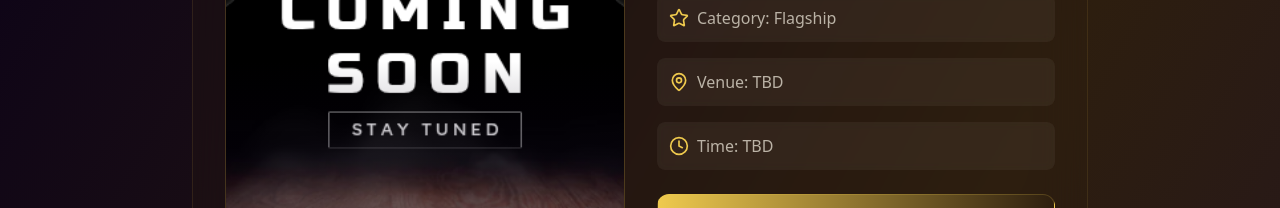
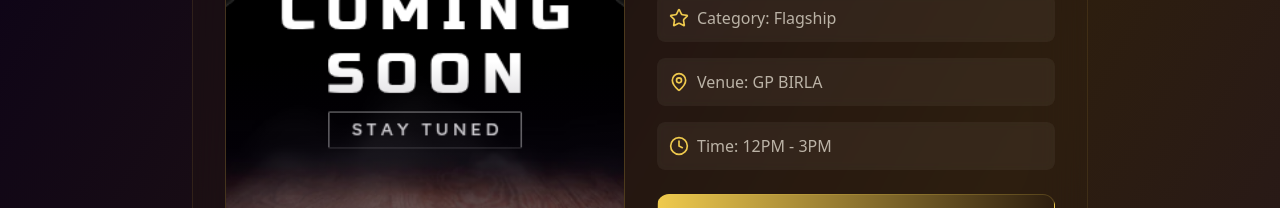
Before and after one commit to bitotsav-fest/website, a Next.js app: page /events/1 in a window 1280 px wide. Shown: the part 319-527 px from the top of the page. Built offline with nearby package versions, Linux system fonts and the light colour scheme; no server answers.

Commit message:
updated timings for events

```diff
--- a/src/app/events/data.js
+++ b/src/app/events/data.js
@@ -26,9 +26,9 @@ export const Eventsday = [
       "In case of conflicts, the decision of the judges would be considered final.",
       "There will be 2 winners - 1st & 2nd place.",
     ],
-    venue: "TBD",
-    time: "TBD",
-    day: 1,
+    venue: "GP BIRLA",
+    time: "12PM - 3PM",
+    day: 3,
   },
   {
     id: 2,
@@ -60,8 +60,8 @@ export const Eventsday = [
     ],
 
     contact: ["Reetika Tiwary - 70612 07063", "Ayushi Purty - 96305 26027"],
-    venue: "TBD",
-    time: "TBD",
+    venue: "SHORBAGH",
+    time: "9AM - 12PM",
     day: 1,
   },
   {
@@ -93,9 +93,9 @@ export const Eventsday = [
     ],
 
     contact: ["Nidhi: 6392639105"],
-    venue: "TBD",
-    time: "TBD",
-    day: 1,
+    venue: "233A & 235",
+    time: "9AM - 12PM",
+    day: 3,
   },
   {
     id: 4,
@@ -149,9 +149,9 @@ export const Eventsday = [
     ],
 
     contact: ["Mohit: 7970752663", "Abhinav: 99341 26439"],
-    venue: "TBD",
-    time: "TBD",
-    day: 1,
+    venue: "NCC",
+    time: "9AM - 12PM",
+    day: 2,
   },
   {
     id: 6,
@@ -165,8 +165,8 @@ export const Eventsday = [
     rules: ["Players: (divided into 1-2 members in a team)"],
 
     contact: ["Ishaan: 6202998647", "Pratham: 7207105737"],
-    venue: "TBD",
-    time: "TBD",
+    venue: "219 & 220",
+    time: "12PM - 3PM",
     day: 1,
   },
   {
@@ -190,9 +190,9 @@ export const Eventsday = [
       "The organising team reserves the right to disqualify any team engaging in malpractice.",
       "The decision of the organising team is final, binding, and indisputable for any discrepancies or disputes.",
     ],
-    venue: "TBD",
-    time: "TBD",
-    day: 1,
+    venue: "NCC GROUND",
+    time: "12PM - 3PM",
+    day: 2,
   },
   {
     id: 8,
@@ -228,9 +228,9 @@ export const Eventsday = [
       "1. In this event, participants get the opportunity to step into a flight simulator, where they can try piloting an aircraft.\n2. They can simulate takeoff, navigation, and landing, giving them a taste of what it's like to fly a plane.",
 
     contact: ["Prakriti Kumari: 9142714804"],
-    venue: "TBD",
-    time: "TBD",
-    day: 1,
+    venue: "231 & 237",
+    time: "12PM - 3PM",
+    day: 3,
   },
   {
     id: 10,
@@ -250,9 +250,9 @@ export const Eventsday = [
     ],
 
     contact: ["Amar: 7782951149"],
-    venue: "TBD",
-    time: "TBD",
-    day: 1,
+    venue: "206 & 207",
+    time: "9AM - 12PM",
+    day: 3,
   },
   {
     id: 11,
@@ -272,9 +272,9 @@ export const Eventsday = [
     ],
 
     contact: ["Amar: 7782951149"],
-    venue: "TBD",
-    time: "TBD",
-    day: 1,
+    venue: "206 & 207",
+    time: "9AM - 12PM",
+    day: 3,
   },
   {
     id: 12,
@@ -296,8 +296,8 @@ export const Eventsday = [
     ],
 
     contact: ["Vasundhara Arya: 9973215134", "Lucky Kr.: 7544063758"],
-    venue: "TBD",
-    time: "TBD",
+    venue: "233A & 235",
+    time: "9AM - 12PM",
     day: 1,
   },
   {
@@ -315,14 +315,14 @@ export const Eventsday = [
     ],
 
     contact: ["Akash Kumar Tiwary: 7070489408"],
-    venue: "TBD",
-    time: "TBD",
+    venue: "216 & 217",
+    time: "9AM - 12PM",
     day: 1,
   },
   {
     id: 14,
     imgURL: "/comingsoon.png",
-    name: "PITSTOP PIRSUIT",
+    name: "PITSTOP PURSUIT",
     club: "Srijan",
     category: "Formal",
     description:
@@ -348,9 +348,9 @@ export const Eventsday = [
     ],
 
     contact: ["Ayush Nigam: 9305891636"],
-    venue: "TBD",
-    time: "TBD",
-    day: 1,
+    venue: "205 & 209",
+    time: "12PM - 3PM",
+    day: 3,
   },
   {
     id: 15,
@@ -379,9 +379,9 @@ export const Eventsday = [
     ],
 
     contact: ["Shubham Kumar: 6200926298", "Khushi Sharma: 9137128115"],
-    venue: "TBD",
-    time: "TBD",
-    day: 1,
+    venue: "237 & 231",
+    time: "9AM - 12PM",
+    day: 2,
   },
   {
     id: 16,
@@ -409,9 +409,9 @@ export const Eventsday = [
     ],
 
     contact: ["Shubham Kumar: 6200926298", "Khushi Sharma: 9137128115"],
-    venue: "TBD",
-    time: "TBD",
-    day: 1,
+    venue: "NCC",
+    time: "9AM - 12PM",
+    day: 3,
   },
   {
     id: 17,
@@ -428,8 +428,8 @@ export const Eventsday = [
     ],
 
     contact: ["Sushant Gupta: 8860489995", "Akansha Chouhan: 9905786357"],
-    venue: "TBD",
-    time: "TBD",
+    venue: "231 & 237",
+    time: "12PM - 3PM",
     day: 1,
   },
   {
@@ -446,8 +446,8 @@ export const Eventsday = [
     ],
 
     contact: ["Soamya Parashar: 9771753905", "Anand Kumar: 9905590361"],
-    venue: "TBD",
-    time: "TBD",
+    venue: "209 & 205",
+    time: "9AM - 12PM",
     day: 1,
   },
   {
@@ -464,9 +464,9 @@ export const Eventsday = [
     ],
 
     contact: ["Soamya Parashar: 9771753905", "Anand Kumar: 9905590361"],
-    venue: "TBD",
-    time: "TBD",
-    day: 1,
+    venue: "206 & 207",
+    time: "12PM - 3PM",
+    day: 3,
   },
   {
     id: 20,
@@ -489,9 +489,9 @@ export const Eventsday = [
     ],
 
     contact: ["Pranav Raj Srivastav: 969316974", "Yogesh Kumar: 9708619840"],
-    venue: "TBD",
-    time: "TBD",
-    day: 1,
+    venue: "LH-2",
+    time: "9AM - 12PM",
+    day: 2,
   },
   {
     id: 21,
@@ -513,8 +513,8 @@ Prepare to be spellbound by the sheer brilliance, intensity, and passion of thes
       "Exceeding the time limit will result in a penalty of point deduction.",
     ],
     contact: ["Sanjay Thakur: +919088911111", "Khushi Kumari: +917970499566"],
-    venue: "TBD",
-    time: "TBD",
+    venue: "CAT HALL",
+    time: "9AM - 12PM",
     day: 1,
   },
   {
@@ -575,8 +575,8 @@ Prepare to be spellbound by the sheer brilliance, intensity, and passion of thes
     ],
 
     contact: ["Rachit Bansal: 9935441066", "Tejas: 7679500688"],
-    venue: "TBD",
-    time: "TBD",
+    venue: "235 & 233A",
+    time: "12PM - 3PM",
     day: 1,
   },
   {
@@ -598,9 +598,9 @@ Prepare to be spellbound by the sheer brilliance, intensity, and passion of thes
     ],
 
     contact: ["Sakshi Sinha: 6299504311", "Nishant Kumar: 6206597108"],
-    venue: "TBD",
-    time: "TBD",
-    day: 1,
+    venue: "217",
+    time: "12PM - 3PM",
+    day: 3,
   },
   {
     id: 26,
@@ -619,9 +619,9 @@ Prepare to be spellbound by the sheer brilliance, intensity, and passion of thes
     ],
 
     contact: ["Aashish Ranjan: 9262815123", "Aditya: 8797316741"],
-    venue: "TBD",
-    time: "TBD",
-    day: 1,
+    venue: "SHORBAGH",
+    time: "9AM - 12PM",
+    day: 2,
   },
   {
     id: 27,
@@ -639,9 +639,9 @@ Prepare to be spellbound by the sheer brilliance, intensity, and passion of thes
     ],
 
     contact: ["Pratik Singh: +91 8809493882", "Aditya Agarwal: +91 9508454048"],
-    venue: "TBD",
-    time: "TBD",
-    day: 1,
+    venue: "237 & 231",
+    time: "12PM - 3PM",
+    day: 2,
   },
   {
     id: 28,
@@ -660,9 +660,9 @@ Prepare to be spellbound by the sheer brilliance, intensity, and passion of thes
     ],
 
     contact: ["Aastha Chhabra: 9693759698", "Mouli: 8292992499"],
-    venue: "TBD",
-    time: "TBD",
-    day: 1,
+    venue: "233A & 235",
+    time: "12PM - 3PM",
+    day: 2,
   },
   {
     id: 29,
@@ -682,8 +682,8 @@ Prepare to be spellbound by the sheer brilliance, intensity, and passion of thes
     ],
 
     contact: ["Shail: +916201493576", "Ayush Raj: 8789610656"],
-    venue: "TBD",
-    time: "TBD",
+    venue: "206 & 207",
+    time: "12PM - 3PM",
     day: 1,
   },
   {
@@ -704,8 +704,8 @@ Prepare to be spellbound by the sheer brilliance, intensity, and passion of thes
     ],
 
     contact: ["Mohit: 7970752663", "Abhinav: 9934126439"],
-    venue: "TBD",
-    time: "TBD",
+    venue: "RnD",
+    time: "12PM - 3PM",
     day: 1,
   },
   {
@@ -762,9 +762,9 @@ Prepare to be spellbound by the sheer brilliance, intensity, and passion of thes
       "Md Raja Istekhar: +91 6204185245",
       "Naman Khatwani: +91 7880036191",
     ],
-    venue: "TBD",
-    time: "TBD",
-    day: 1,
+    venue: "216 & 217",
+    time: "12PM - 3PM",
+    day: 2,
   },
   {
     id: 32,
@@ -778,8 +778,8 @@ Prepare to be spellbound by the sheer brilliance, intensity, and passion of thes
     rules: ["Time Duration: 3 hours."],
 
     contact: ["Prakriti Kumari: 9142714804"],
-    venue: "TBD",
-    time: "TBD",
+    venue: "OAT",
+    time: "12PM - 3PM",
     day: 1,
   },
   {
@@ -800,9 +800,9 @@ Prepare to be spellbound by the sheer brilliance, intensity, and passion of thes
     ],
 
     contact: ["Adarsh - 6202172061", "Ramendra – 9570245195"],
-    venue: "TBD",
-    time: "TBD",
-    day: 1,
+    venue: "SHORBAGH",
+    time: "12PM - 3PM",
+    day: 2,
   },
   {
     id: 34,
@@ -822,8 +822,8 @@ Prepare to be spellbound by the sheer brilliance, intensity, and passion of thes
     ],
 
     contact: ["Rishabh Choudhary: 7903831772", "Richik: 9430372857"],
-    venue: "TBD",
-    time: "TBD",
+    venue: "208 & NCC GROUND",
+    time: "9AM - 12PM",
     day: 1,
   },
   {
@@ -847,9 +847,9 @@ Prepare to be spellbound by the sheer brilliance, intensity, and passion of thes
     ],
 
     contact: ["Aayush: 7859087199", "Apoorva Prakash: 6205558349"],
-    venue: "TBD",
-    time: "TBD",
-    day: 1,
+    venue: "205 & 209",
+    time: "12PM - 3PM",
+    day: 2,
   },
   {
     id: 36,
@@ -920,7 +920,7 @@ Prepare to be spellbound by the sheer brilliance, intensity, and passion of thes
     id: 39,
     imgURL: "/comingsoon.png",
     name: "INDUSTRIAL MAYHEM",
-    club: "Industrial Management",
+    club: "SIME",
     category: "Flagship",
     description:
       "The competition contains 2 rounds.\n\nRound 1: Nearly 50 teams can apply.\n- Participants have to give a quiz consisting of 10 questions related to:\n  • Marketing\n  • Industrial Management\n  • Business Ideas\n- Note: The top 20 teams will qualify for Round 2.\n\nRound 2: Judges will question participants on industrial-related issues, such as:\n- Loss of revenue over the last two months for FMCG industries.\n- Expansion of South India-based clothing brands into North India.\n- Case studies related to various industries (FMCG, Iron & Steel, etc.).\n- Answers must contain all specific details.",
@@ -932,15 +932,15 @@ Prepare to be spellbound by the sheer brilliance, intensity, and passion of thes
     ],
 
     contact: ["Tanisha Samal: +91 7064426300", "Sagar Rangi: +91 8950729214"],
-    venue: "TBD",
-    time: "TBD",
-    day: 1,
+    venue: "206 & 207",
+    time: "12PM - 3PM",
+    day: 2,
   },
   {
     id: 40,
     imgURL: "/comingsoon.png",
     name: "SHARK TANK 2.O",
-    club: "Industrial Management",
+    club: "SIME",
     category: "Formal",
     description:
       "The competition consists of two rounds:\n\nRound 1: Business Plan Submission (Elimination Round)\n- About 40 teams will participate in Round 1.\n- Participants must submit a concise business plan in a short video (2-3 minutes) covering:\n  • Business Idea & Problem Statement\n  • Market Analysis & Target Audience\n  • SAM (Service Addressable Market)\n  • TAM (Total Addressable Market)\n  • Competitive Advantage\n  • Scalability & Future Plans\n- Judges will shortlist 30 teams based on clarity, feasibility, and innovation. The top 10 teams will advance to the final round.\n\nRound 2: The Final Pitch & Q&A (Final Round)\n- Shortlisted teams will present their pitch in front of a panel of sharks.\n- Pitch Duration: 5-7 minutes per team, followed by a Q&A session where judges challenge their business strategy.\n- Participants must justify:\n  a) The uniqueness of their idea\n  b) The financial feasibility and sustainability\n  c) How they plan to scale their business.",
@@ -962,9 +962,9 @@ Prepare to be spellbound by the sheer brilliance, intensity, and passion of thes
     ],
 
     contact: ["Tanisha Samal: +91 7064426300", "Sagar Rangi: +91 8950729214"],
-    venue: "TBD",
-    time: "TBD",
-    day: 1,
+    venue: "LH-1",
+    time: "12PM - 3PM",
+    day: 3,
   },
   {
     id: 41,
@@ -989,8 +989,8 @@ Prepare to be spellbound by the sheer brilliance, intensity, and passion of thes
     ],
 
     contact: ["Latisha Tiga: 9931653674", "Nishu Kumari: 6299303104"],
-    venue: "TBD",
-    time: "TBD",
+    venue: "LH-1",
+    time: "9AM - 12PM",
     day: 1,
   },
   {
@@ -1011,9 +1011,9 @@ Prepare to be spellbound by the sheer brilliance, intensity, and passion of thes
     ],
 
     contact: ["Latisha Tiga: 9931653674", "Nishu Kumari: 6299303104"],
-    venue: "TBD",
-    time: "TBD",
-    day: 1,
+    venue: "OAT",
+    time: "12PM - 3PM",
+    day: 3,
   },
   {
     id: 43,
@@ -1049,9 +1049,9 @@ Prepare to be spellbound by the sheer brilliance, intensity, and passion of thes
     ],
 
     contact: ["Debjyoti: 9341822684", "Aashish Ranjan: 9262815123"],
-    venue: "TBD",
-    time: "TBD",
-    day: 1,
+    venue: "CAT HALL",
+    time: "9AM - 3PM",
+    day: 3,
   },
   {
     id: 44,
@@ -1072,8 +1072,8 @@ Prepare to be spellbound by the sheer brilliance, intensity, and passion of thes
       "Decision of the judges will remain final and binding.",
     ],
     contact: ["Adarsh: 6202172061", "Ramendra: 9570245195"],
-    venue: "TBD",
-    time: "TBD",
+    venue: "SHORBAGH",
+    time: "12PM - 3PM",
     day: 1,
   },
   {
@@ -1097,9 +1097,9 @@ With dazzling costumes, immersive sets, and a powerful soundtrack, every detail
       "NOTE: In case of any discrepancies or disputes, the decision of the organizing team will be final, abiding, and indisputable.",
     ],
     contact: ["Khushi Kumari: 7970499566", "Sanjay Thakur: 9088911111"],
-    venue: "TBD",
-    time: "TBD",
-    day: 1,
+    venue: "CAT HALL",
+    time: "9AM - 12PM",
+    day: 2,
   },
   {
     id: 46,
@@ -1127,8 +1127,8 @@ With dazzling costumes, immersive sets, and a powerful soundtrack, every detail
     ],
 
     contact: ["Siddharth Singh: 8235524068", "Ujjawal Kumar: 9602050464"],
-    venue: "TBD",
-    time: "TBD",
+    venue: "NCC",
+    time: "12PM - 3PM",
     day: 1,
   },
   {
@@ -1149,9 +1149,9 @@ With dazzling costumes, immersive sets, and a powerful soundtrack, every detail
     ],
 
     contact: ["Ritik: 8340540911", "Ekika: 6200715662"],
-    venue: "TBD",
-    time: "TBD",
-    day: 1,
+    venue: "219 & 220",
+    time: "9AM - 12PM",
+    day: 3,
   },
   {
     id: 48,
@@ -1169,9 +1169,9 @@ With dazzling costumes, immersive sets, and a powerful soundtrack, every detail
       "Judging Criteria: Videos will be evaluated based on the following - Creativity: 30%, Storytelling: 30%, Production Quality: 20%, Brand Message Effectiveness: 20%.",
       "Submission Guidelines: Entries must be submitted before the deadline through the provided submission link. Late or non-compliant submissions will be disqualified.",
     ],
-    venue: "TBD",
-    time: "TBD",
-    day: 1,
+    venue: "LH-1",
+    time: "9AM - 12PM",
+    day: 2,
   },
   {
     id: 49,
@@ -1195,9 +1195,9 @@ With dazzling costumes, immersive sets, and a powerful soundtrack, every detail
 
       "Judging Criteria: Entries will be evaluated based on the following - Creativity & Originality: 30%, Composition & Framing: 30%, Relevance to Given Half: 20%, Technical Execution: 20%.",
     ],
-    venue: "TBD",
-    time: "TBD",
-    day: 1,
+    venue: "LH-2",
+    time: "9AM - 12PM",
+    day: 3,
   },
   {
     id: 50,
@@ -1278,15 +1278,14 @@ export const clubs = [
   "Finance", //
   "180DC", //
   "AeroSoc", //
-  "SIME",
+  "SIME", //
   "LITSoc", //
   "UNESQUO", //
   "BIOTS", //
-  "SAC",
+  "SAC", //
   "FAS",
   "CES", //
   "ECESoc", //
   "EEESoc", //
   "Events Team",
-  "Industrial Management",
 ];
```
